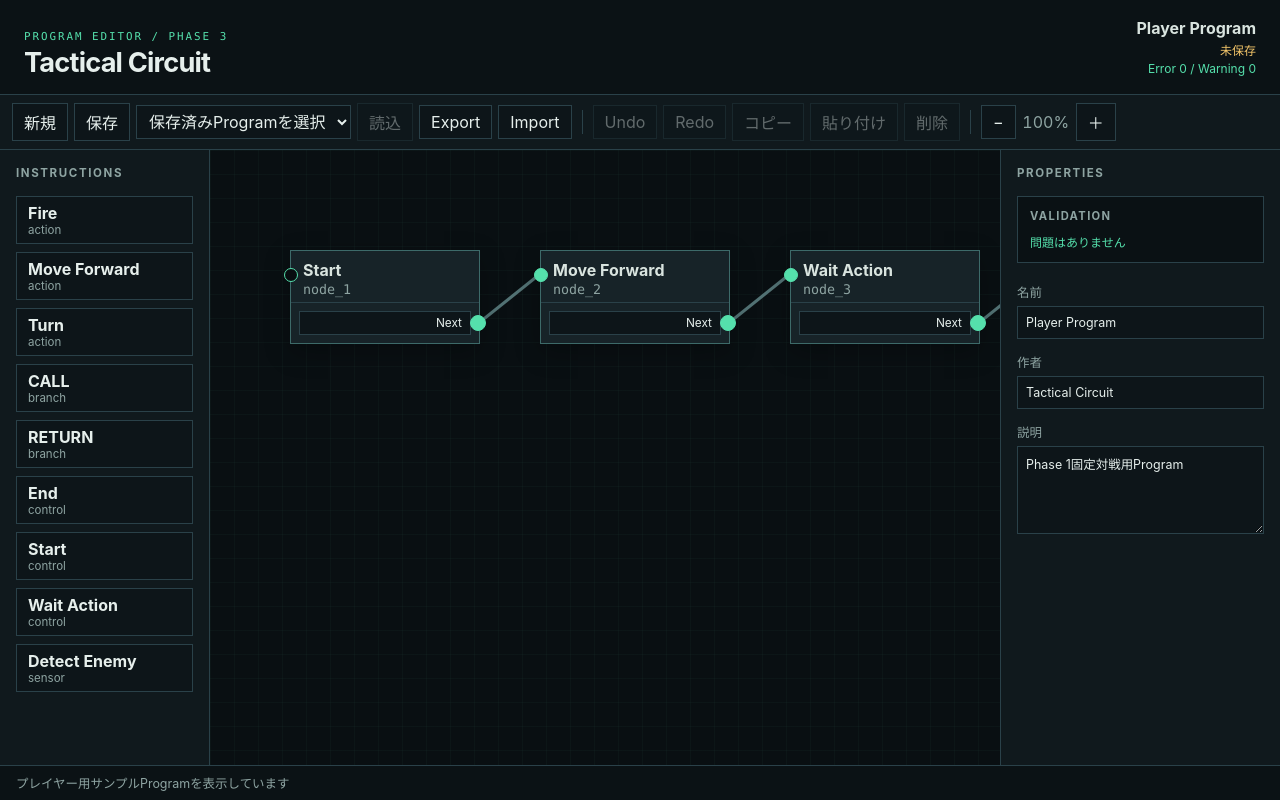
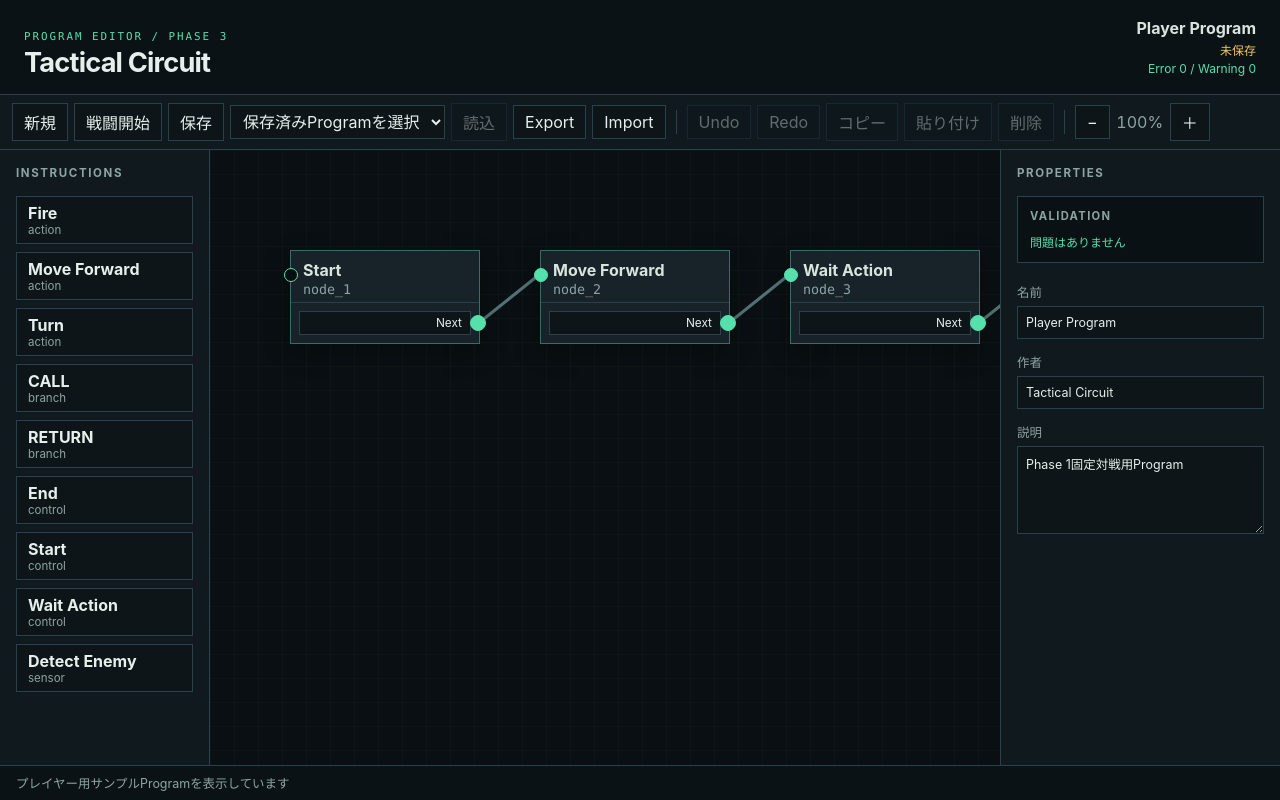
Before and after one commit to takemasa5/tactical-circuit, a React (Vite) app: page / in a window 1280 px wide. Built offline with nearby package versions, Linux system fonts and the light colour scheme.

Commit message:
feat: Editorから固定戦闘を開始

```diff
--- a/src/app/App.tsx
+++ b/src/app/App.tsx
@@ -1,13 +1,17 @@
-import { useEffect, useState } from "react";
+import { useEffect, useRef, useState } from "react";
 
 import "./App.css";
+import {
+  createPhase1OpponentProgram,
+  createPhase1PlayerProgram,
+} from "../domain/battle/phase1Programs";
+import { runFixedBattle, type BattleRun } from "../domain/battle/runBattle";
+import type { ProgramId } from "../domain/data/ids";
 import {
   loadEditorMasterData,
   type EditorMasterData,
 } from "./loadEditorMasterData";
 import { ProgramEditor } from "./ProgramEditor";
-import { createPhase1PlayerProgram } from "../domain/battle/phase1Programs";
-import type { ProgramId } from "../domain/data/ids";
 
 const createProgramId = (): ProgramId =>
   `program_${crypto.randomUUID()}` as ProgramId;
@@ -15,6 +19,7 @@ const createProgramId = (): ProgramId =>
 export function App() {
   const [masterData, setMasterData] = useState<EditorMasterData | null>(null);
   const [error, setError] = useState<string | null>(null);
+  const battleRunRef = useRef<BattleRun | null>(null);
 
   useEffect(() => {
     let active = true;
@@ -42,6 +47,21 @@ export function App() {
           masterData.repository,
           new Date().toISOString(),
         )}
+        onStartBattle={(playerProgram) => {
+          const result = runFixedBattle(
+            playerProgram,
+            createPhase1OpponentProgram(
+              masterData.repository,
+              new Date().toISOString(),
+            ),
+            masterData.repository,
+          );
+          if (!result.success) {
+            return { success: false, message: result.message };
+          }
+          battleRunRef.current = result.data;
+          return { success: true };
+        }}
       />
     );
   }
--- a/src/app/ProgramEditor.tsx
+++ b/src/app/ProgramEditor.tsx
@@ -64,6 +64,10 @@ import type { DataRepository } from "../domain/masterData/repository";
 import type { ParameterValue, Program } from "../domain/program/models";
 import { validateProgram } from "../domain/validator/validateProgram";
 
+export type BattleStartResult =
+  | { readonly success: true }
+  | { readonly success: false; readonly message: string };
+
 const NODE_WIDTH = 190;
 const NODE_HEADER_HEIGHT = 52;
 const NODE_BASE_HEIGHT = 78;
@@ -83,6 +87,7 @@ type ProgramEditorProps = {
   readonly startInstructionId: InstructionId;
   readonly repository: DataRepository;
   readonly initialProgram?: Program;
+  readonly onStartBattle?: (program: Program) => BattleStartResult;
   readonly createId?: () => ProgramId;
   readonly now?: () => string;
 };
@@ -344,6 +349,7 @@ export function ProgramEditor({
   startInstructionId,
   repository,
   initialProgram,
+  onStartBattle,
   createId = defaultCreateId,
   now = () => new Date().toISOString(),
 }: ProgramEditorProps) {
@@ -430,6 +436,23 @@ export function ProgramEditor({
       nodeIds: new Set([item.nodeId, ...item.relatedNodeIds]),
       connection: null,
     });
+  };
+
+  const handleStartBattle = () => {
+    if (errorCount > 0) {
+      setMessage("Validator Errorがあるため戦闘を開始できません");
+      return;
+    }
+    if (onStartBattle === undefined) {
+      setMessage("戦闘開始機能を利用できません");
+      return;
+    }
+    const result = onStartBattle(program);
+    setMessage(
+      result.success
+        ? "固定対戦を生成しました"
+        : `戦闘を開始できません: ${result.message}`,
+    );
   };
 
   const getStorage = (): Storage | null => {
@@ -937,6 +960,13 @@ export function ProgramEditor({
         <button type="button" onClick={handleNew}>
           新規
         </button>
+        <button
+          type="button"
+          disabled={errorCount > 0 || onStartBattle === undefined}
+          onClick={handleStartBattle}
+        >
+          戦闘開始
+        </button>
         <button type="button" onClick={handleSave}>
           保存
         </button>
```
Also changed, not shown: 1 other file (tests, documents, lock files or other folders).
